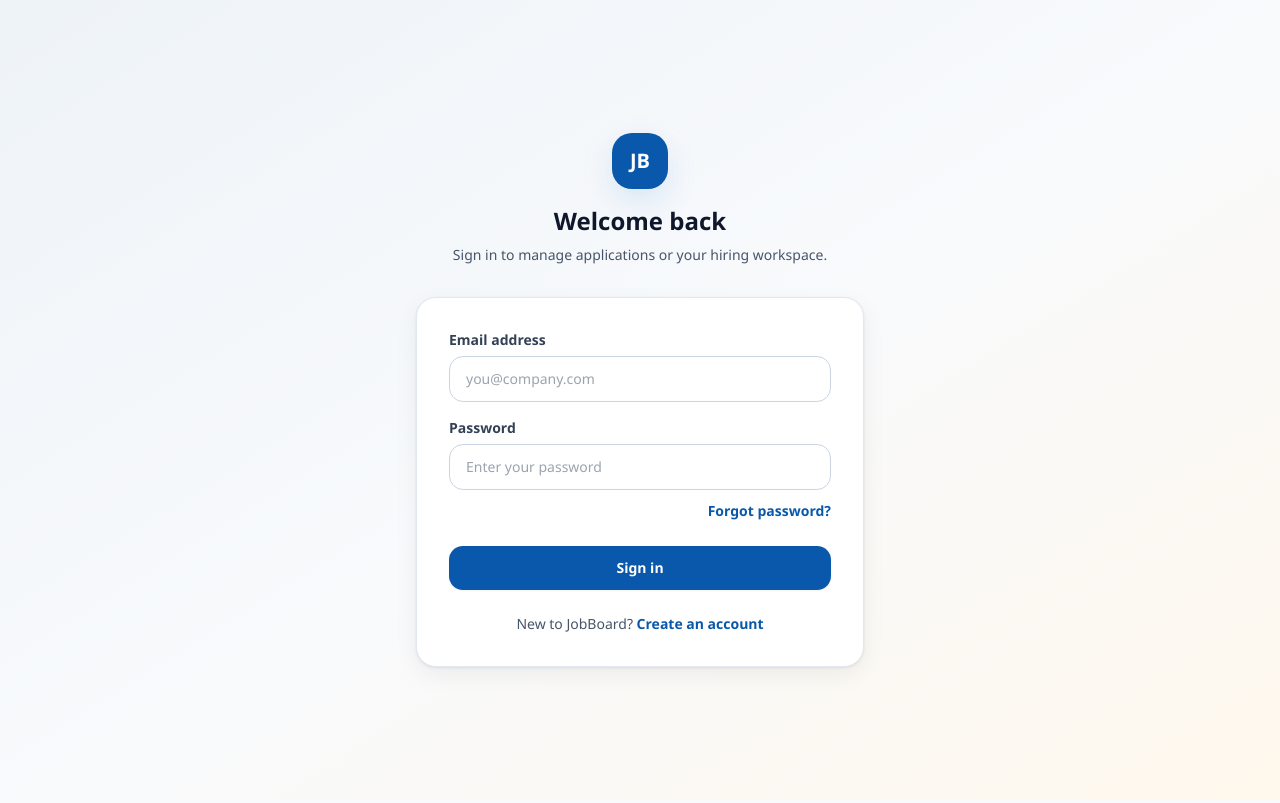
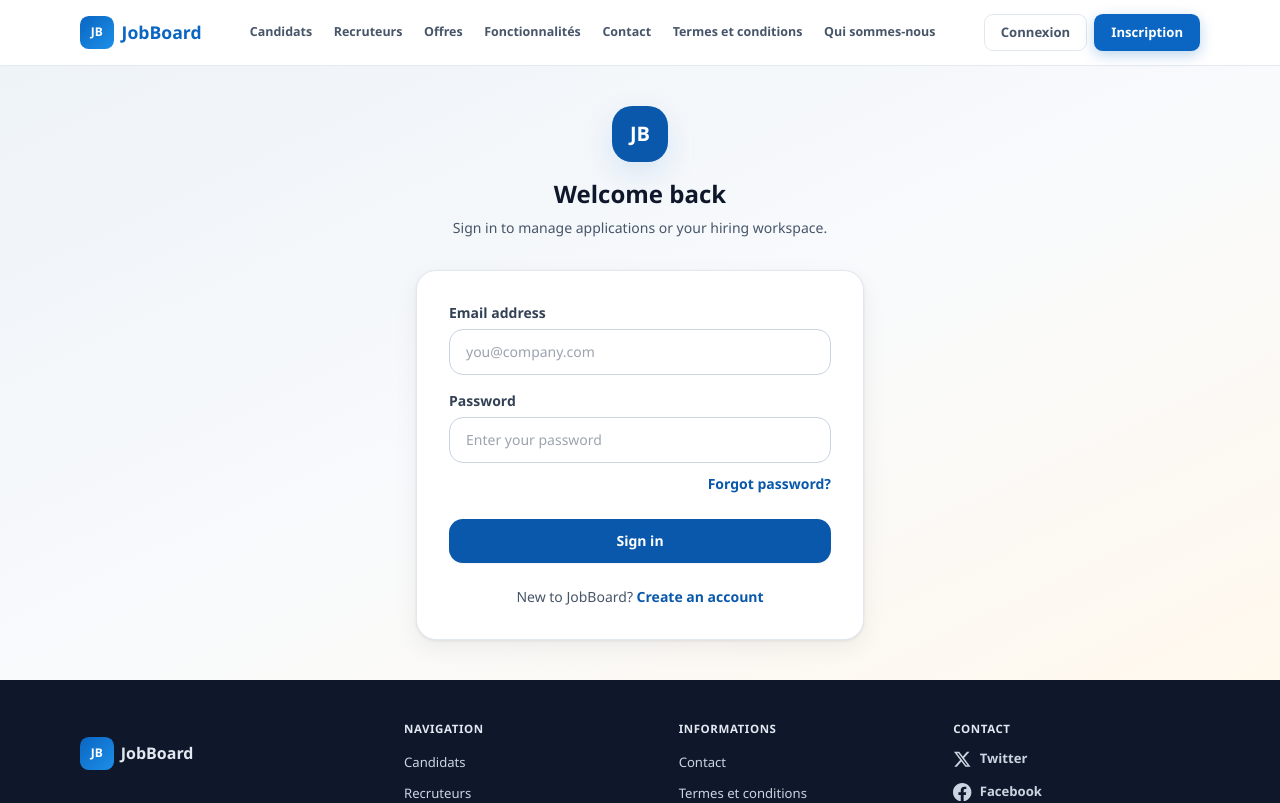
Before and after one commit to khaledakrt/job_board, an Angular app in the folder frontend/: page /auth/login in a window 1280 px wide. Shown: the top 803 px of the page. Built offline with nearby package versions, Linux system fonts and the light colour scheme.

Commit message:
Auth: menu et footer public sur login et inscription

```diff
--- a/frontend/src/app/features/auth/forgot-password/forgot-password.component.html
+++ b/frontend/src/app/features/auth/forgot-password/forgot-password.component.html
@@ -1,4 +1,5 @@
-<div class="auth-shell flex items-center justify-center px-4 py-10">
+<app-public-shell>
+<div class="auth-shell">
   <div class="w-full max-w-md">
     <div class="mb-8 text-center">
       <h1 class="text-2xl font-bold text-surface-900">Forgot your password?</h1>
@@ -52,3 +53,4 @@
     </div>
   </div>
 </div>
+</app-public-shell>
--- a/frontend/src/app/features/auth/forgot-password/forgot-password.component.ts
+++ b/frontend/src/app/features/auth/forgot-password/forgot-password.component.ts
@@ -4,11 +4,12 @@ import { RouterLink } from '@angular/router';
 import { HttpErrorResponse } from '@angular/common/http';
 import { AuthService } from '../../../core/services/auth.service';
 import { APP_ROUTES } from '../../../core/constants/routes.constant';
+import { PublicShellComponent } from '../../public/shared/public-shell.component';
 
 @Component({
   selector: 'app-forgot-password',
   standalone: true,
-  imports: [ReactiveFormsModule, RouterLink],
+  imports: [ReactiveFormsModule, RouterLink, PublicShellComponent],
   templateUrl: './forgot-password.component.html',
   styleUrl: './forgot-password.component.css',
 })
--- a/frontend/src/app/features/auth/login/login.component.html
+++ b/frontend/src/app/features/auth/login/login.component.html
@@ -1,4 +1,5 @@
-<div class="auth-shell flex items-center justify-center px-4 py-10">
+<app-public-shell>
+<div class="auth-shell">
   <div class="w-full max-w-md">
     <div class="mb-8 text-center">
       <div class="mx-auto mb-4 flex h-14 w-14 items-center justify-center rounded-2xl bg-brand-600 text-xl font-bold text-white shadow-elevated">
@@ -102,3 +103,4 @@
     </div>
   </div>
 </div>
+</app-public-shell>
--- a/frontend/src/app/features/auth/login/login.component.ts
+++ b/frontend/src/app/features/auth/login/login.component.ts
@@ -4,11 +4,12 @@ import { RouterLink } from '@angular/router';
 import { HttpErrorResponse } from '@angular/common/http';
 import { AuthService } from '../../../core/services/auth.service';
 import { APP_ROUTES } from '../../../core/constants/routes.constant';
+import { PublicShellComponent } from '../../public/shared/public-shell.component';
 
 @Component({
   selector: 'app-login',
   standalone: true,
-  imports: [ReactiveFormsModule, RouterLink],
+  imports: [ReactiveFormsModule, RouterLink, PublicShellComponent],
   templateUrl: './login.component.html',
   styleUrl: './login.component.css',
 })
--- a/frontend/src/app/features/auth/register/register.component.html
+++ b/frontend/src/app/features/auth/register/register.component.html
@@ -1,4 +1,5 @@
-<div class="auth-shell flex items-center justify-center px-4 py-10">
+<app-public-shell>
+<div class="auth-shell">
   <div class="w-full max-w-lg">
     <div class="mb-8 text-center">
       <h1 class="text-2xl font-bold text-surface-900">Create your JobBoard account</h1>
@@ -106,3 +107,4 @@
     </div>
   </div>
 </div>
+</app-public-shell>
--- a/frontend/src/app/features/auth/register/register.component.ts
+++ b/frontend/src/app/features/auth/register/register.component.ts
@@ -6,11 +6,12 @@ import { AuthService } from '../../../core/services/auth.service';
 import { APP_ROUTES } from '../../../core/constants/routes.constant';
 import { RegisterRole } from '../../../core/constants/roles.constant';
 import { passwordStrengthValidator } from '../../../shared/validators/password.validators';
+import { PublicShellComponent } from '../../public/shared/public-shell.component';
 
 @Component({
   selector: 'app-register',
   standalone: true,
-  imports: [ReactiveFormsModule, RouterLink],
+  imports: [ReactiveFormsModule, RouterLink, PublicShellComponent],
   templateUrl: './register.component.html',
   styleUrl: './register.component.css',
 })
--- a/frontend/src/app/features/auth/reset-password/reset-password.component.html
+++ b/frontend/src/app/features/auth/reset-password/reset-password.component.html
@@ -1,4 +1,5 @@
-<div class="auth-shell flex items-center justify-center px-4 py-10">
+<app-public-shell>
+<div class="auth-shell">
   <div class="w-full max-w-md">
     <div class="mb-8 text-center">
       <h1 class="text-2xl font-bold text-surface-900">Set a new password</h1>
@@ -78,3 +79,4 @@
     </div>
   </div>
 </div>
+</app-public-shell>
--- a/frontend/src/app/features/auth/reset-password/reset-password.component.ts
+++ b/frontend/src/app/features/auth/reset-password/reset-password.component.ts
@@ -5,11 +5,12 @@ import { HttpErrorResponse } from '@angular/common/http';
 import { AuthService } from '../../../core/services/auth.service';
 import { APP_ROUTES } from '../../../core/constants/routes.constant';
 import { passwordStrengthValidator } from '../../../shared/validators/password.validators';
+import { PublicShellComponent } from '../../public/shared/public-shell.component';
 
 @Component({
   selector: 'app-reset-password',
   standalone: true,
-  imports: [ReactiveFormsModule, RouterLink],
+  imports: [ReactiveFormsModule, RouterLink, PublicShellComponent],
   templateUrl: './reset-password.component.html',
   styleUrl: './reset-password.component.css',
 })
--- a/frontend/src/styles.css
+++ b/frontend/src/styles.css
@@ -28,7 +28,7 @@
 
 @layer components {
   .auth-shell {
-    @apply min-h-screen bg-gradient-to-br from-brand-50 via-surface-50 to-accent-50;
+    @apply flex flex-1 flex-col items-center justify-center bg-gradient-to-br from-brand-50 via-surface-50 to-accent-50 px-4 py-10;
   }
 
   .auth-card {
```
